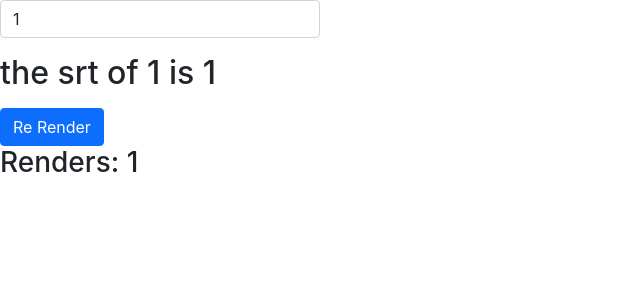
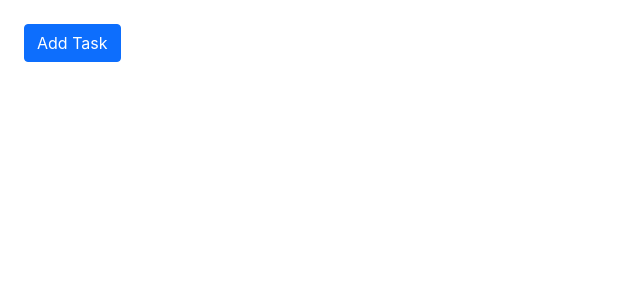
Before and after one commit to RayKilburg/advanced-react-hooks, a React (Create React App) app: page / in a window 1280 px wide. Shown: the top 300 px of the page, without its empty margins (0-640 px from the left). Built offline with nearby package versions, Linux system fonts and the light colour scheme.

Commit message:
useCallback example

```diff
--- a/src/App.js
+++ b/src/App.js
@@ -3,11 +3,12 @@
 import UseRefExample2 from './components/UseRefExample2';
 import UseRefExample3 from './components/UseRefExample3';
 import UseMemoExample from './components/UseMemoExample';
+import UseCallbackExample from './components/UseCallbackExample';
 
 function App() {
   return (
     <div className="App">
-      <UseMemoExample />
+      <UseCallbackExample />
     </div>
   );
 }
--- /dev/null
+++ b/src/components/UseCallbackExample.jsx
@@ -0,0 +1,27 @@
+import React, {useState, useCallback} from 'react'
+
+function UseCallbackExample() {
+    const [tasks, setTasks] = useState([])
+
+    const addTask = useCallback(() => {
+        setTasks((prevState) => [...prevState, 'Some Task'])
+    }, [setTasks])
+
+    return (
+        <div>
+            <Button addTask={addTask} />
+            {tasks.map((task, index) => (
+                <p key={index}>{task}</p>
+            ))}
+        </div>
+    )
+}
+
+const Button = React.memo(({addTask}) => {
+    console.log('button rendered');
+    return <div>
+        <button className="btn btn-primary m-4" onClick={addTask}>Add Task</button>
+    </div>
+})
+
+export default UseCallbackExample
```
